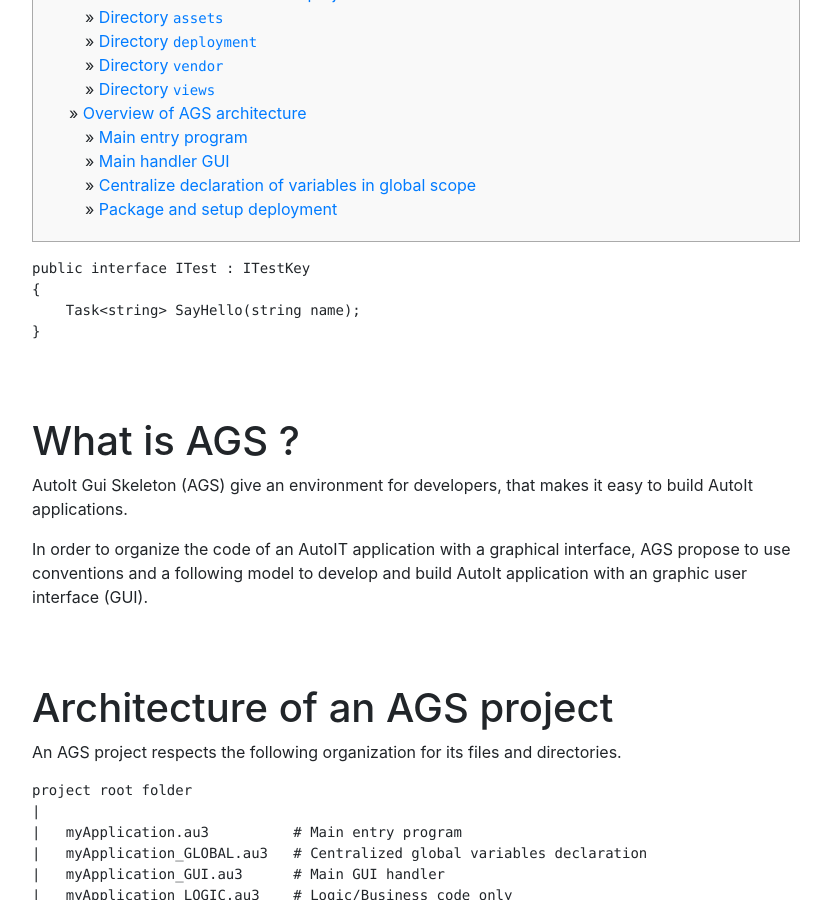
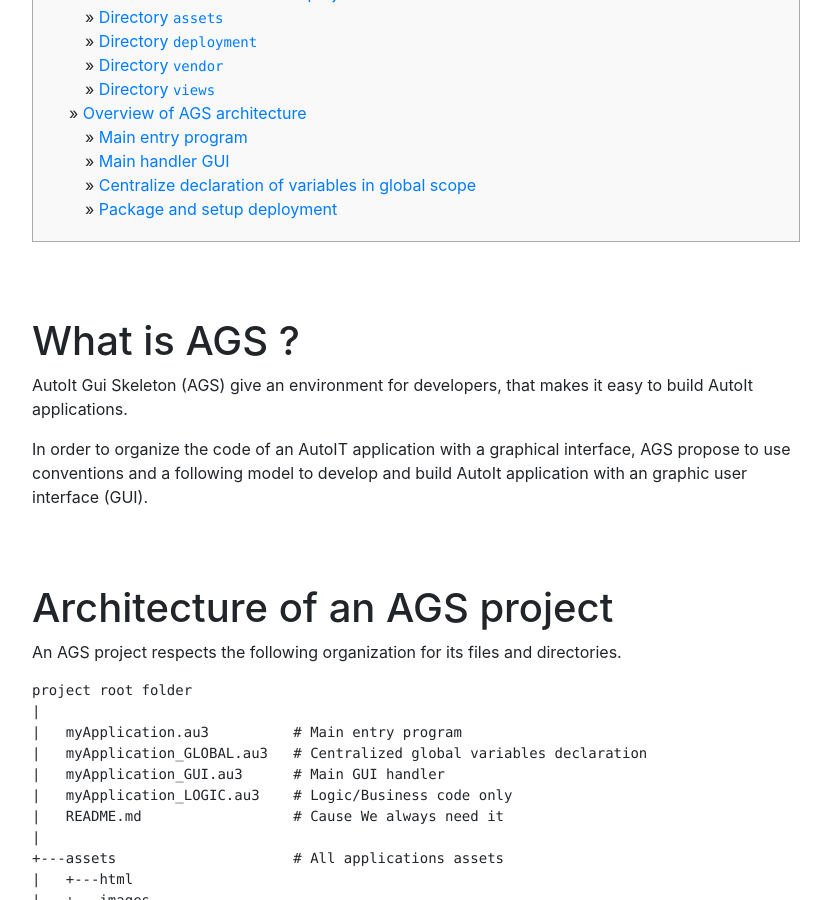
Before and after one commit to v20100v/AGS, a Jekyll site: the page built from docs/pages/getting-started.md, in a window 1280 px wide and 900 px high, scrolled down 538 px. Shown: the whole window, without its empty margins (224-1055 px from the left). Built offline with Jekyll 4.4.1, drawn with Linux system fonts in a browser that asks for light colours; nearby versions of some CDN libraries.

````diff
--- a/docs/pages/getting-started.md
+++ b/docs/pages/getting-started.md
@@ -20,13 +20,6 @@
 <!-- To be placed at the beginning of the post, it is where the table of content will be generated -->
 * TOC
 {:toc}
-
-```cs
-public interface ITest : ITestKey
-{
-    Task<string> SayHello(string name);
-}
-```
 
 
 # What is AGS ?
````
Also changed, not shown: README.FR.md (+3 -1 lines), README.md, docs/README.md (added).
